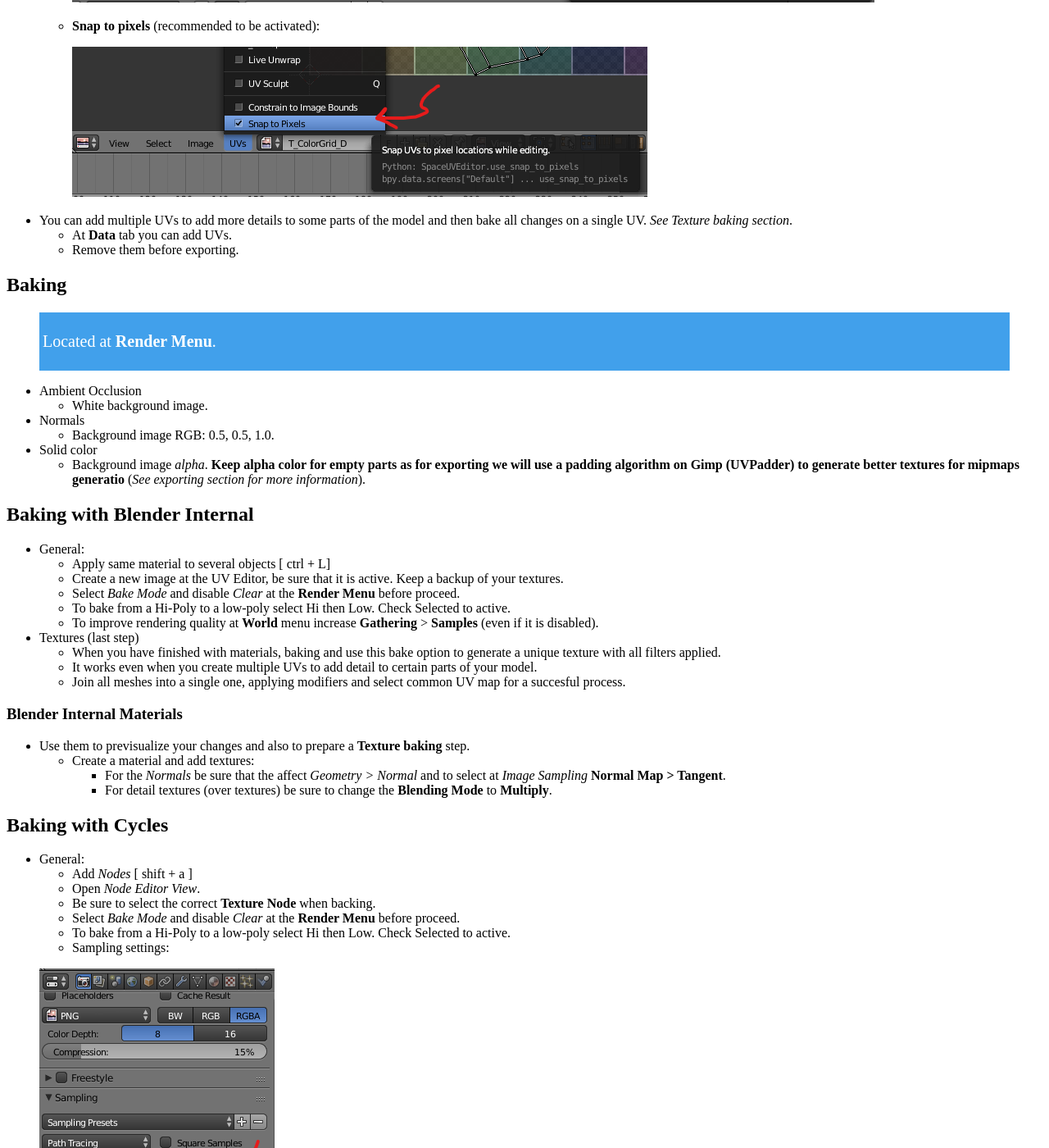
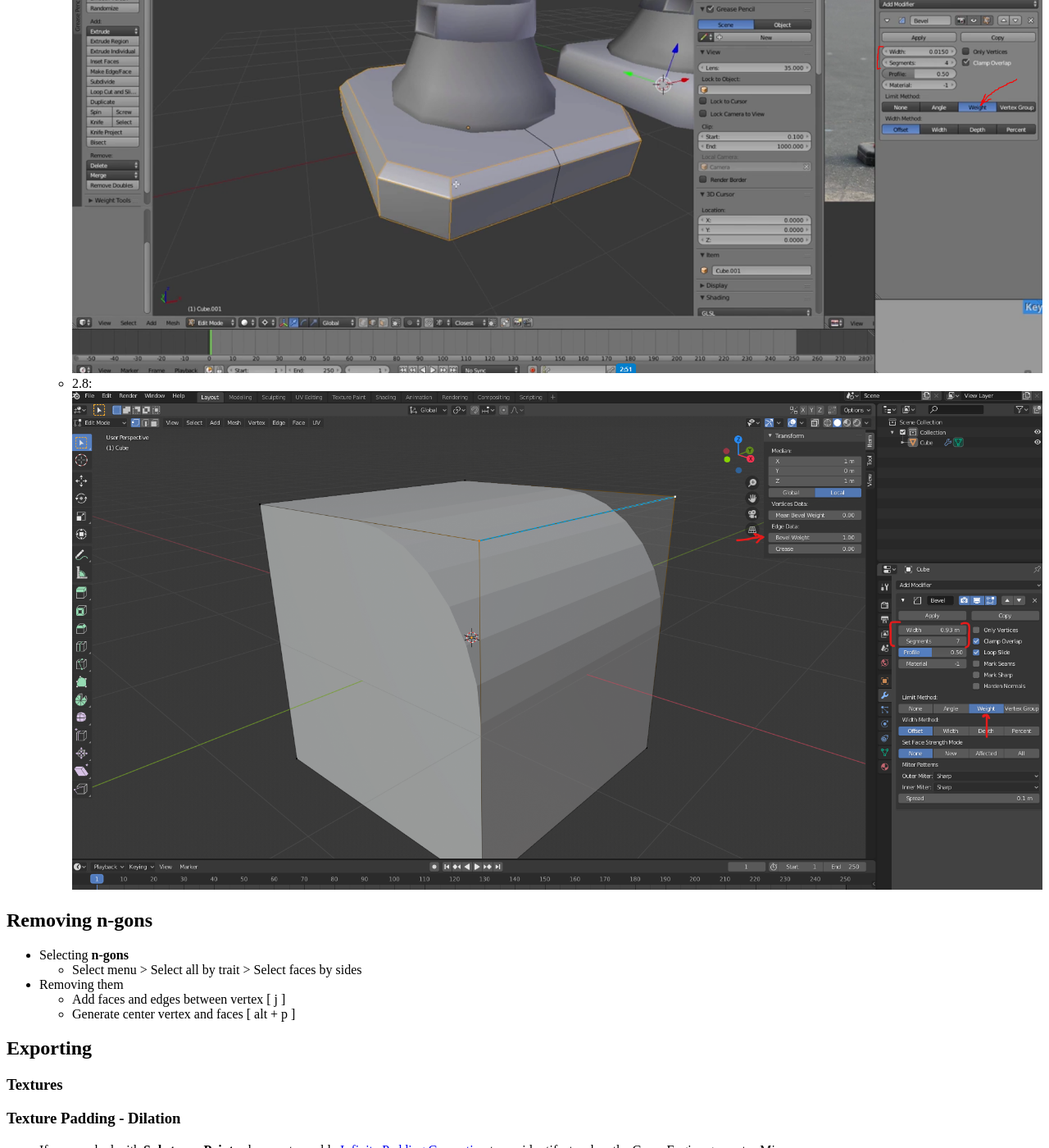
Before and after one commit to equilaterus/wikilaterus, a Jekyll site: the page built from wiki/Videogames-Blender-for-game-engines.md, in a window 1280 px wide and 1400 px high, scrolled down 6672 px. Shown: the whole window at 82% size. Built offline with Jekyll 4.4.1, drawn with Linux system fonts in a browser that asks for light colours; nearby versions of some CDN libraries; a style sheet for code colours, icons or effects is not loaded; some of the changed text lies outside the part shown.

Commit message:
Updated Blender post enabling compatibility with 2.8
Co-Authored-By: Edwin Osorio <edwin1106@users.noreply.github.com>
Co-Authored-By: Juan Felipe Cañizares Corrales <pipecaniza@outlook.com>

```diff
--- a/wiki/Videogames-Blender-for-game-engines.md
+++ b/wiki/Videogames-Blender-for-game-engines.md
@@ -5,21 +5,18 @@
 menu: wiki
 ---
 
-> This is a WIP wikilaterus page
-
-## Recommended Blender Course!
-
-![Blender Game Asset Creation](https://cloud.blender.org/api/storage/file/eb/ebf6b6be02644a506e1d7e63825acb4a-l.jpg)
-
-You can try some free lessons but the full content is available for **Blender Cloud Subscribers**: [See more](https://cloud.blender.org/p/game-asset-creation/56041550044a2a00d0d7e068)
+> Blender 2.8 tested!
 
 ## Addons
 
 * TexTools for Blender
   * [Official page](http://renderhjs.net/textools/blender/)
   * [Repository](https://bitbucket.org/renderhjs/textools-blender/src/master/)
+  * [Blender 2.8 Port](https://github.com/SavMartin/TexTools-Blender)
 
-## Settings
+## Recommended settings
+
+### Settings for Blender 2.7x
 
 * Interface
     * View manipulation > **Auto depth**: turn on for a better navigation between closer and far objects.
@@ -33,29 +30,35 @@
         * GSL > **Backface culling** to show only visible faces (not as if always they were are double-sided).
         * **Texture solid** to display texture models in solid mode.
 
-## Hotkeys
+## General Hotkeys
 
-|Shorcut             |Action
-| ---------:         |:---------
-|T                   | Toolshef
-|N                   | Viewport menu
-|Tab                 | Edit / Object mode
-|Home                | View all objects
-|.                   | Focus selected object
-|shift + F           | Pilot view mode
-|ctrl + alt + Q      | 4 view screen (top, front, right, perspective)
-|shift + S           | Snap 3D cursor / Selection
-|Z                   | Display mode solid
-|alt + Z             | Display mode textured
-|O                   | Proportional editing mode
-|ctrl + A            | Apply
-|alt + S             | Undo scale
-|shift + R           | Repeat last command
-|F6                  | Active tool menu
+|Action                                               |2.8                 | 2.7
+|:---------                                           | -------------------|--------------
+| Tool Shelf                                          | **T**              | T
+| Tool Shelf window                                   | **Shift + Space**  |
+| Expand current Viewport                             | **Ctrl + Space**   |
+| Sidenavbar (AKA Viewport menu)                      | **N**              | N
+| Edit / Object mode                                  | **Tab**            | Tab
+| View all objects                                    | **Home**           | Home
+| Focus selected object                               | **Numpad .**       | .
+| Focus and hide everything else                      | **/**              |
+| Pilot view mode                                     | **Shift + `**      | Shift + F
+| 4 view screen (top, front, right, perspective)      | **Ctrl + Alt + Q** | Ctrl + Alt + Q
+| Snap 3D cursor / Selection                          | **Shift + S**      | Shift + S
+| Display mode                                        | **Z**              |
+| Display mode solid                                  |                    | Z
+| Display mode textured                               |                    | Alt + Z
+| Proportional editing mode                           | **O**              | O
+| Apply                                               | **Ctrl + A**       | Ctrl + A
+| Clear / Undo scale                                  | **Alt + S**        | Alt + S
+| Repeat last command                                 | **Shift + R**      | Shift + R
+| Add                                                 | **Shift + A**      | Shift + A
+| Active tool menu                                    |                    | F6
+| Quick Access Menu                                   | **Q**              |
 
 ## Object mode
 
-Transformations work mostly as edit mode. **Always apply rotation and scale** [ ctrl + A ] before animating or exporting.
+Transformations work mostly as edit mode (*see below*). **Always apply rotation and scale** [ ctrl + A ] before animating or exporting.
 
 ## Edit mode
 
@@ -69,27 +72,34 @@
         * Vertex slide [ G + G]
     * Scale [ S ]
     * Rotate [ R ]
+        * *2.8*: Press again for toggling pivot between local and 3D Cursor.
     * Options
         * Select transformation axis [ X, Y or Z ]
         * Lock transformation axis [ shift + (X, Y or Z)]
     * **Snapping**
         * Toogle snap [ shift + tab ]
         * Snap on the fly [ ctrl ]
-    * You can change the pivot point at the bottom of the Viewport, next to *Viewport Shading*.
+    * **2.8** sets the pivot point as your 3D by default. On **2.7** you can change the pivot point at the bottom of the Viewport, next to *Viewport Shading*.
 
 * **Selecting**
+    * **Box** [B]
+        * Un-select [ B + Middle mouse ]
+    * **Circle*** [C]
+        * Un-select [ C + Middle mouse ]
     * **Misc**
-        * Mesh select mode [ ctrl + tab]
+        * Mesh select mode
+          * 2.8: [ 1, 2 or 3]
+          * 2.7: [ ctrl + tab]
         * All [ A + A ]
         * Invert selection [ ctrl + i ]
-        * Marker border select [ B ]
-        * Marker border un-select [ B + Middle mouse ]
         * Loop [ alt + right click ]
-        * Ring loop [ ctrl + alt + right click ]
+        * Ring loop
+          * 2.8: [ ctrl + alt + right click ]
+          * 2.7: [ ctrl + alt + click ]
         * Select similar [ shift + G ]
     * **Loose parts**
         * Current selection [ ctrl + L ]
-        * Current pointer [ L ]
+        * Current mouse pointing location [ L ]
 
 ### Modeling
 
@@ -104,11 +114,22 @@
 
 * **Cutting - Adding extra elements**
     * **General**
-        * Subdivide [ W > subdivide]
+        * Subdivide
+          * 2.7: [ W > subdivide]
+          * 2.8: On the edit menu (top left - on edit mode) click on **Edge** > **Subdivide**.
+            ![Blender edit menu](https://equilaterus.github.io/wikilaterus/assets/img/blender/blender2.8-editmenu.png)
         * Add ring loop [ ctrl + R ]
+        * **Face menu** [ ctrl + F]
+        * **Edge menu** [ ctrl + E]
+        * **Vertex menu** [ ctrl + V]
         * Add face [ F ]
         * Add faces and edges between vertex [ J ]
-        * Generate center vertex and faces [ alt + P ]
+        * Generate center vertex and faces
+          * 2.7: [ alt + P ]
+          * 2.8:
+            * [control + F] > Poke Faces.
+            * On the edit menu (top left - on edit mode) click on **Face** > **Poke faces**.
+              ![Blender edit menu](https://equilaterus.github.io/wikilaterus/assets/img/blender/blender2.8-editmenu.png)
     * **Knife** [ K ]
         * Center [ ctrl ]
         * Angle constraint [ C ]
@@ -127,10 +148,14 @@
             * **Fill**: Full.
             * **Bevel**: Custom value to set width.
             * **Resolution**: Custom value to set detail.
+        * On 2.8 you'll find Bezier Curve settings under the right-side main menu in *Object Data Properties* (a green icon):
+          ![Blender Bezier Curve Settings](https://equilaterus.github.io/wikilaterus/assets/img/blender/blender2.8-beziercurve.png)
     * *Edit mode*
         * *Select All* and *Set handle type to automatic* before modeling [ v ]
     * *Object mode*
-        * Convert to mesh [ alt + c ]
+        * 2.7: Convert to mesh [ alt + c ]
+        * 2.8: Convert to mesh by going to the Object Menu (top left menu with Object Mode open) then go to **Object > Convert to mesh from Curve...**.
+          ![Blender Convert Bezier Curve to mesh](https://equilaterus.github.io/wikilaterus/assets/img/blender/blender2.8-objectmenu.png)
 
 ### Additional
 
@@ -146,11 +171,15 @@
 
 * Activate **Auto Smooth** at 180º.
 
-  ![Autosmooth](https://equilaterus.github.io/wikilaterus/assets/img/blender/auto-smooth.PNG)
+  * 2.7: Object data tab > Normals:
+    ![Autosmooth](https://equilaterus.github.io/wikilaterus/assets/img/blender/auto-smooth.PNG)
+  * 2.8: Right menu under Object Menu (top left menu with Object Mode open) then go to **Object > Normals**.
+    ![Autosmooth Blender 2.8](https://equilaterus.github.io/wikilaterus/assets/img/blender/blender2.8-autosmooth.PNG)
 
-* Select faces and use **Shade Smooth** using [ ctrl + f ]
 
-* Mark sharp required edges using option at [ ctrl + e]
+* Select faces and use **Shade Smooth** using [ ctrl + F ]
+
+* Mark sharp required edges using option at [ ctrl + E ]
 
 * *Note*: [Edge Split Modifier](https://docs.blender.org/manual/en/latest/modeling/modifiers/generate/edge_split.html) can be used to achieve the same effect as **Auto Smooth**.
 
@@ -166,151 +195,18 @@
 
 * Use **bevel modifier** with a 1.00 of weight at edges data and play with *width* and *segments* values.
 
-    ![Bevel modifier](https://equilaterus.github.io/wikilaterus/assets/img/blender/bevel-modifier-sharp-edges.PNG)
+  * 2.7:
+      ![Bevel modifier sample Blender 2.7](https://equilaterus.github.io/wikilaterus/assets/img/blender/bevel-modifier-sharp-edges.PNG)
+  * 2.8:
+      ![Bevel modifier sample Blender 2.8](https://equilaterus.github.io/wikilaterus/assets/img/blender/blender2.8-bevel-modifier-sharp-edges.png)
 
 ## Removing n-gons
 
 * Selecting **n-gons**
-    * Select menu > Select all by trait > Select faces by side
+    * Select menu > Select all by trait > Select faces by sides
 * Removing them
     * Add faces and edges between vertex [ j ]
     * Generate center vertex and faces [ alt + p ]
-
-## UV-Unwrap
-
-* Unwrap menu [ U ]
-    * Stitch Islands [ V ]
-        * Interchange Island [ i ]
-    * Weld align [ W ]
-    * Unwrap on the UV Editor view [ E ]
-* View multiple objects
-    * Select other objects (be sure that each of them have all vertex selected on the UV Editor) and lastly the object that you're editing.
-    * On the *View* menu enable **Draw other objects**.
-* Unwrap using same size for each part:
-    ![Unwrap following quads](https://equilaterus.github.io/wikilaterus/assets/img/blender/unwrap-follow-quads.PNG)
-
-    * [ U ] and select Following Quads.
-    * If it fails [ U ] -> Reset
-
-* Misc from UV Editor
-    * UVs menu > **Seams from Island**
-    * N > Display > **Stretch** to show UV quality
-    * New Image > **Color grid** to show sample UV.
-    * **Keep UV mode and mesh selection in sync** (Disable this option to edit UV parts).
-
-      ![UV Sync](https://equilaterus.github.io/wikilaterus/assets/img/blender/blender-uv-sync.png)
-
-    * **Snap to pixels** (recommended to be activated):
-
-      ![UV Sync](https://equilaterus.github.io/wikilaterus/assets/img/blender/blender-uv-snap-pixels.png)
-
-* You can add multiple UVs to add more details to some parts of the model and then bake all changes on a single UV. *See Texture baking section*.
-    * At **Data** tab you can add UVs.
-    * Remove them before exporting.
-
-## Baking
-
-> Located at **Render Menu**.
-
-* Ambient Occlusion
-    * White background image.
-
-* Normals
-    * Background image RGB: 0.5, 0.5, 1.0.
-
-* Solid color
-    * Background image *alpha*. **Keep alpha color for empty parts as for exporting we will use a padding algorithm on Gimp (UVPadder) to generate better textures for mipmaps generatio** (*See exporting section for more information*).
-
-## Baking with Blender Internal
-
-* General:
-    * Apply same material to several objects [ ctrl + L]
-    * Create a new image at the UV Editor, be sure that it is active. Keep a backup of your textures.
-    * Select *Bake Mode* and disable *Clear* at the **Render Menu** before proceed.
-    * To bake from a Hi-Poly to a low-poly select Hi then Low. Check Selected to active.
-    * To improve rendering quality at **World** menu increase **Gathering** > **Samples** (even if it is disabled).
-* Textures (last step)
-    * When you have finished with materials, baking and use this bake option to generate a unique texture with all filters applied.
-    * It works even when you create multiple UVs to add detail to certain parts of your model.
-    * Join all meshes into a single one, applying modifiers and select common UV map for a succesful process.
-
-### Blender Internal Materials
-
-* Use them to previsualize your changes and also to prepare a **Texture baking** step.
-  * Create a material and add textures:
-     * For the *Normals* be sure that the affect *Geometry > Normal* and to select at *Image Sampling* **Normal Map > Tangent**.
-     * For detail textures (over textures) be sure to change the **Blending Mode** to **Multiply**.
-
-## Baking with Cycles
-
-* General:
-    * Add *Nodes* [ shift + a ]
-    * Open *Node Editor View*.
-    * Be sure to select the correct **Texture Node** when backing.
-    * Select *Bake Mode* and disable *Clear* at the **Render Menu** before proceed.
-    * To bake from a Hi-Poly to a low-poly select Hi then Low. Check Selected to active.
-    * Sampling settings:
-
-    ![Sampling settings for cycles](https://equilaterus.github.io/wikilaterus/assets/img/blender/blender-cycles-samples.png)
-
-* Normals:
-    * To bake from a Hi-Poly to a low-poly select Hi then Low. Check Selected to active.
-    * Adjust Ray Distance.
-
-    ![Baking normals on cycles](https://equilaterus.github.io/wikilaterus/assets/img/blender/blender-cycles-normals.png)
-
-* Baking multiple normals:
-    * This workarround uses color baking to consolidate multiple UVs into a single one. This procedure is to add more details to a part of the model and then optimize the size by backing everything into a single texture.
-    * Create different UV-Maps to add more detail and configure a material as here (note the unconnected node for the bake resulting texture):
-
-    ![Baking multiple normals different UVs](https://equilaterus.github.io/wikilaterus/assets/img/blender/blender-cycles-multiple-uvs.png)
-    * Add a material and apply it to the rest of the model, create a *Default Normal Texture* (RGB: 0.5, 0.5, 1.0.):
-
-    ![Baking multiple normals different Materials](https://equilaterus.github.io/wikilaterus/assets/img/blender/blender-cycles-multiple-baking-mat.png)
-    * While selecting the unconnected *Resulting Node* (Image Texture named: NewNormal in the picture) bake *Diffuse Color*.
-
-    ![Baking color on cycles](https://equilaterus.github.io/wikilaterus/assets/img/blender/blender-cycles-baking-color.png)
-
-* Baking multiple textures:
-    * Apply the previous steps but instead of setting a Normal Texture on the color of your Difuse Shader, link your texture.
-
-### Baking FAQ:
-
-* "No object or images found to bake to":
-
-  * On *edit mode* selecting all the *faces* check at the *UV editor* that you've selected the correct image to bake to.
-
-  * Check that the objects are visible for rendering on the Hierarchy menu.
-
-    ![No object or images found to bake to](https://equilaterus.github.io/wikilaterus/assets/img/blender/blender-no-object-images-bake.png)
-
-  * Be sure to enable **Use the scene's active camera and layers in this view**.
-
-    ![No object or images found to bake to](https://equilaterus.github.io/wikilaterus/assets/img/blender/blender-no-object-images-bake.png)
-
-## Painting
-
-> This workflow of Blender is partially broken. It is recommended to use it with caution (to add details and not for a complete asset painting). If you have access to **Substance Painter** it is better to use it, if not, you can *Bake base difusse colors* and use **Gimp** and/or **Krita** for texture painting.
-
-* General
-    * Brush size [ F ]
-    * Strength [ shift + F ]
-    * Stroke method [ E ]
-    * Paint: *Mix mode*.
-    * Erase: *Erase alpha mode*.
-    * Bleed: outer margin to avoid artifacts on compressed versions of the texture. [Broken on 2.78 - 2.79c](https://developer.blender.org/T50831) - it is recommended to export them and use UVPadder on Gimp to fix this issue and even create better textures that will not show artifacts when mipmaps are generated on the Game Engine (*See Texture Exporting section for more details*).
-
-* Add multiple slots for each type of detail. For example:
-   * Color variation.
-   * Border details:
-        * Activate *Cavity Mask*.
-        * Add a *Subdivide modifier* with a *Simple* subdivision type. **DO NOT APPLY IT**.
-
-* Gradient:
-   * Brush: fill-
-   * Stroke method: line.
-
-* It is recommended to paint everything (specially gradients) using perspective mode with a FOV of 250 [ N menu ].
 
 ## Exporting
 
@@ -336,10 +232,37 @@
 
   ![UV Image empty space filled with color](https://equilaterus.github.io/wikilaterus/assets/img/blender/uv-empty-color.png)
 
-  Full video with a discussion regarding this topic: [![Mipmaps, UV Seams, & UV Padding](https://img.youtube.com/vi/GD7mlc6h4N8/0.jpg)](https://youtu.be/GD7mlc6h4N8)
+  Full video with a discussion regarding this topic:
+
+<iframe width="560" height="315" src="https://www.youtube-nocookie.com/embed/GD7mlc6h4N8" frameborder="0" allow="accelerometer; autoplay; encrypted-media; gyroscope; picture-in-picture" allowfullscreen></iframe>
 
 ### Model
 
-* As of Blender 2.78 keep the default settings and check *Tangent Space* option in the *Geometries* tab of the FBX exporter.
+* For both Blender 2.8 or 2.7, keep the default settings and check *Tangent Space* option in the *Geometries* tab of the FBX exporter.
 
-  ![Blender 2.78 to UE export settings](https://equilaterus.github.io/wikilaterus/assets/img/blender/blender-fbx-export-tangent.png)
+  ![Blender to UE export settings](https://equilaterus.github.io/wikilaterus/assets/img/blender/blender-fbx-export-tangent.png)
+
+### Exporting animations and Rigs:
+
+Please refer to this tools:
+
+#### Mr. Manequinns Tools
+
+<iframe width="560" height="315" src="https://www.youtube-nocookie.com/embed/UCESgYBphLY" frameborder="0" allow="accelerometer; autoplay; encrypted-media; gyroscope; picture-in-picture" allowfullscreen></iframe>
+
+[Project page](https://gumroad.com/l/MrMannequinsTools)
+
+### Mixamo
+
+<iframe width="560" height="315" src="https://www.youtube-nocookie.com/embed/0N4gtmDANKo" frameborder="0" allow="accelerometer; autoplay; encrypted-media; gyroscope; picture-in-picture" allowfullscreen></iframe>
+
+[Project page](https://www.mixamo.com/)
+
+You may want to check [this tool](https://www.unrealengine.com/marketplace/en-US/product/mixamo-animation-retargeting) to enable Auto Retargeting, so your Mixamo Characters are compatible with UE4 Skeletons.
+
+
+### Auto Rig Pro (PAID)
+
+<iframe width="560" height="315" src="https://www.youtube-nocookie.com/embed/jyXxI4Mw05E" frameborder="0" allow="accelerometer; autoplay; encrypted-media; gyroscope; picture-in-picture" allowfullscreen></iframe>
+
+[Project page](https://blendermarket.com/products/auto-rig-pro)
```
